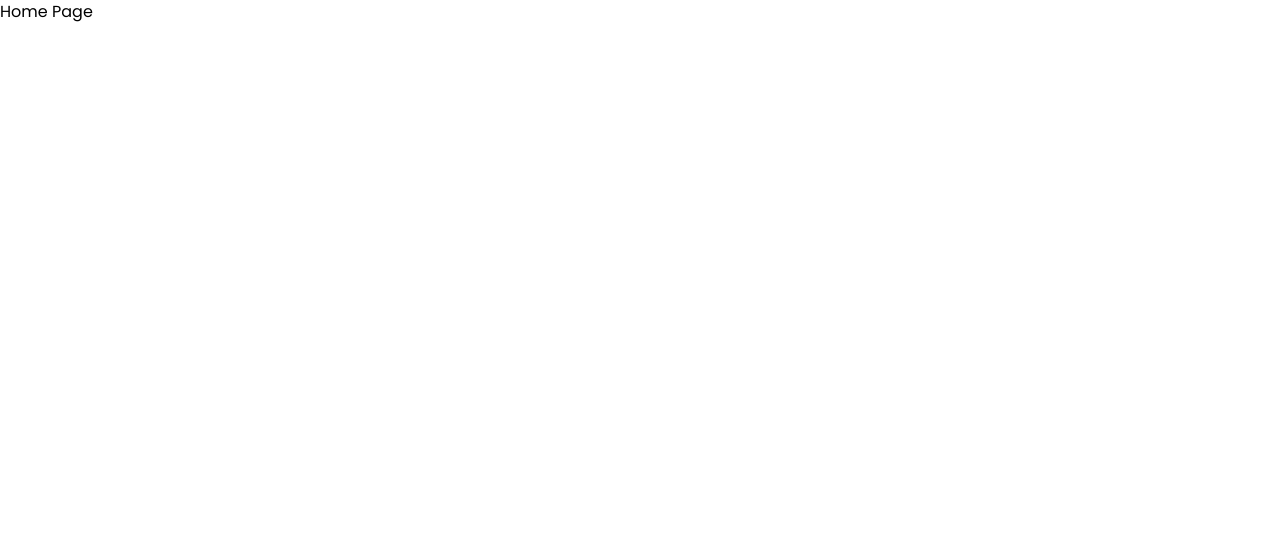
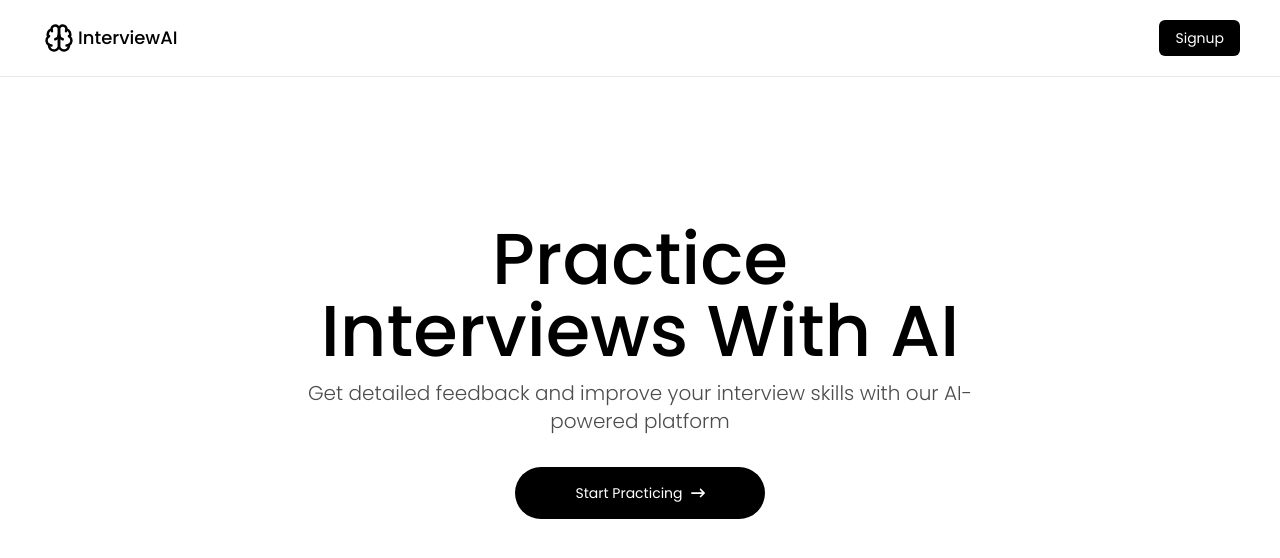
Before and after one commit to mhd101/AI-Mock-Interview-System, a React (Vite) app in the folder client/: page / in a window 1280 px wide. Shown: the top 558 px of the page. Built offline with nearby package versions, Linux system fonts and the light colour scheme.

Commit message:
Landing Page

```diff
--- a/client/src/App.jsx
+++ b/client/src/App.jsx
@@ -1,12 +1,13 @@
-import {Routes, Route, Navigate} from 'react-router-dom'
+import {Routes, Route} from 'react-router-dom'
 import NotFound from './pages/NotFound'
+import HomePage from './pages/HomePage'
 
 const App = () => {
   return (
    <>
    <Routes>
-    <Route path='/' element={<h1>Home Page</h1>} />
-    <Route path='/register' element={<h1>Register Page</h1>} />
+    <Route path='/' element={<HomePage />} />
+    <Route path='/signup' element={<h1>Register Page</h1>} />
     <Route path='/login' element={<h1>Login Page</h1>} />
 
     <Route path='*' element={<NotFound />} />
--- /dev/null
+++ b/client/src/components/Button.jsx
@@ -0,0 +1,9 @@
+const Button = (props) => {
+  return (
+    <button className="px-4 py-2  bg-black text-white text-sm rounded-md font-normal cursor-pointer hover:bg-neutral-800" onClick={props.onclick}>
+      {props.text}
+    </button>
+  )
+}
+
+export default Button
--- /dev/null
+++ b/client/src/components/Hero.jsx
@@ -0,0 +1,21 @@
+import { FaArrowRightLong } from "react-icons/fa6";
+
+const Hero = () => {
+    return (
+        <>
+            <div className="flex flex-col items-center justify-center gap-3 max-w-[1024px] h-screen mx-auto mt-[-96px] text-center">
+                <div className="w-sm sm:w-lg md:w-2xl">
+                    <h1 className="text-7xl sm:text-7xl md:text-7xl font-medium">Practice Interviews With AI</h1>
+                </div>
+                <div className="w-sm sm:w-lg md:w-2xl">
+                    <p className="text-black/70 font-light text-lg sm:text-xl">Get detailed feedback and improve your interview skills with our AI-powered platform</p>
+                </div>
+                <button type="button" className="px-15 py-4 my-5 bg-black text-white text-sm rounded-4xl font-normal cursor-pointer flex items-center gap-2 hover:bg-neutral-800">Start Practicing<FaArrowRightLong />
+
+</button>
+            </div>
+        </>
+    )
+}
+
+export default Hero
--- /dev/null
+++ b/client/src/components/Navbar.jsx
@@ -0,0 +1,27 @@
+import Button from './Button'
+import { LuBrain } from "react-icons/lu";
+
+const Navbar = () => {
+    return (
+        <>
+            <div className=' flex items-center justify-between max-w-[1240px] mx-auto py-5 px-5'>
+                {/* Logo */}
+                <div className='w-full flex items-center'>
+                    <LuBrain size={30} color="black" className='mx-1' />
+                    <div className='text-black font-medium text-lg'>
+                        InterviewAI
+                    </div>
+                </div>
+                {/* Signup Button */}
+                <div className=''>
+                    <Button text="Signup" />
+                </div>
+
+            </div>
+            {/* Horizontal Line */}
+            <hr className='h-px bg-gray-200 border-0 dark:bg-gray-200' />
+        </>
+    )
+}
+
+export default Navbar
--- a/client/src/pages/HomePage.jsx
+++ b/client/src/pages/HomePage.jsx
@@ -0,0 +1,13 @@
+import Navbar from '../components/Navbar'
+import Hero from '../components/Hero'
+
+const HomePage = () => {
+    return (
+        <>
+            <Navbar />
+            <Hero />
+        </>
+    )
+}
+
+export default HomePage
```
